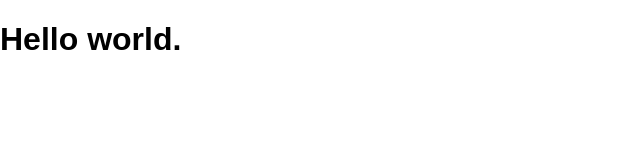
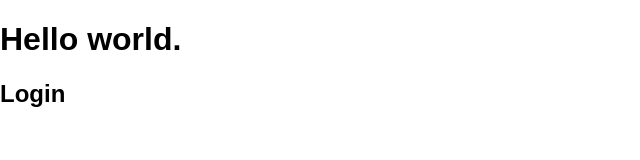
Before and after one commit to yuyi1000/reactnd-would-you-rather-app, a React (Create React App) app: page / in a window 1280 px wide. Shown: the top 160 px of the page, without its empty margins (0-640 px from the left). Built offline with nearby package versions, Linux system fonts and the light colour scheme.

Commit message:
add login component

```diff
--- a/src/components/App.js
+++ b/src/components/App.js
@@ -1,14 +1,16 @@
 import React, { Component } from 'react'
 import { connect } from 'react-redux'
-
+import Login from './Login'
 
 class App extends Component {
 
   render() {
 
     return (
-
-      <h1>Hello world.</h1>
+      <div>
+        <h1>Hello world.</h1>
+        <Login />
+      </div>
     )
 
   }
--- /dev/null
+++ b/src/components/Login.js
@@ -0,0 +1,16 @@
+import React, { Component } from 'react'
+import { connect } from 'react-redux'
+
+
+class Login extends Component {
+
+  render() {
+
+    return (
+      <h2>Login</h2>
+    )
+  }
+
+}
+
+export default connect()(Login)
```
